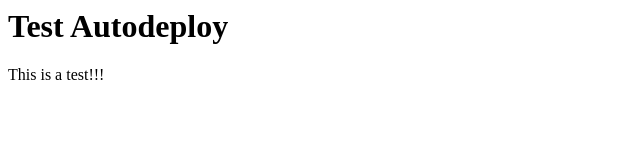
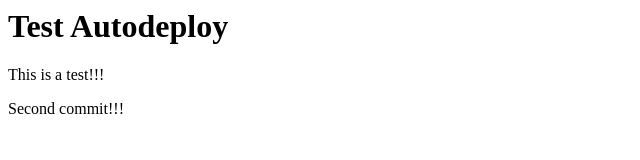
Before and after one commit to admoca60/admoca60, a plain HTML site: page index.html in a window 1280 px wide. Shown: the whole page, without its empty margins (0-640 px from the left). Drawn offline with Linux system fonts and the light colour scheme.

Commit message:
Second commit

```diff
--- a/index.html
+++ b/index.html
@@ -6,5 +6,8 @@
 		<p>
 			This is a test!!!
 		</p>
+		<p>
+			Second commit!!!
+		</p>
 	</body>
 </html>
```
